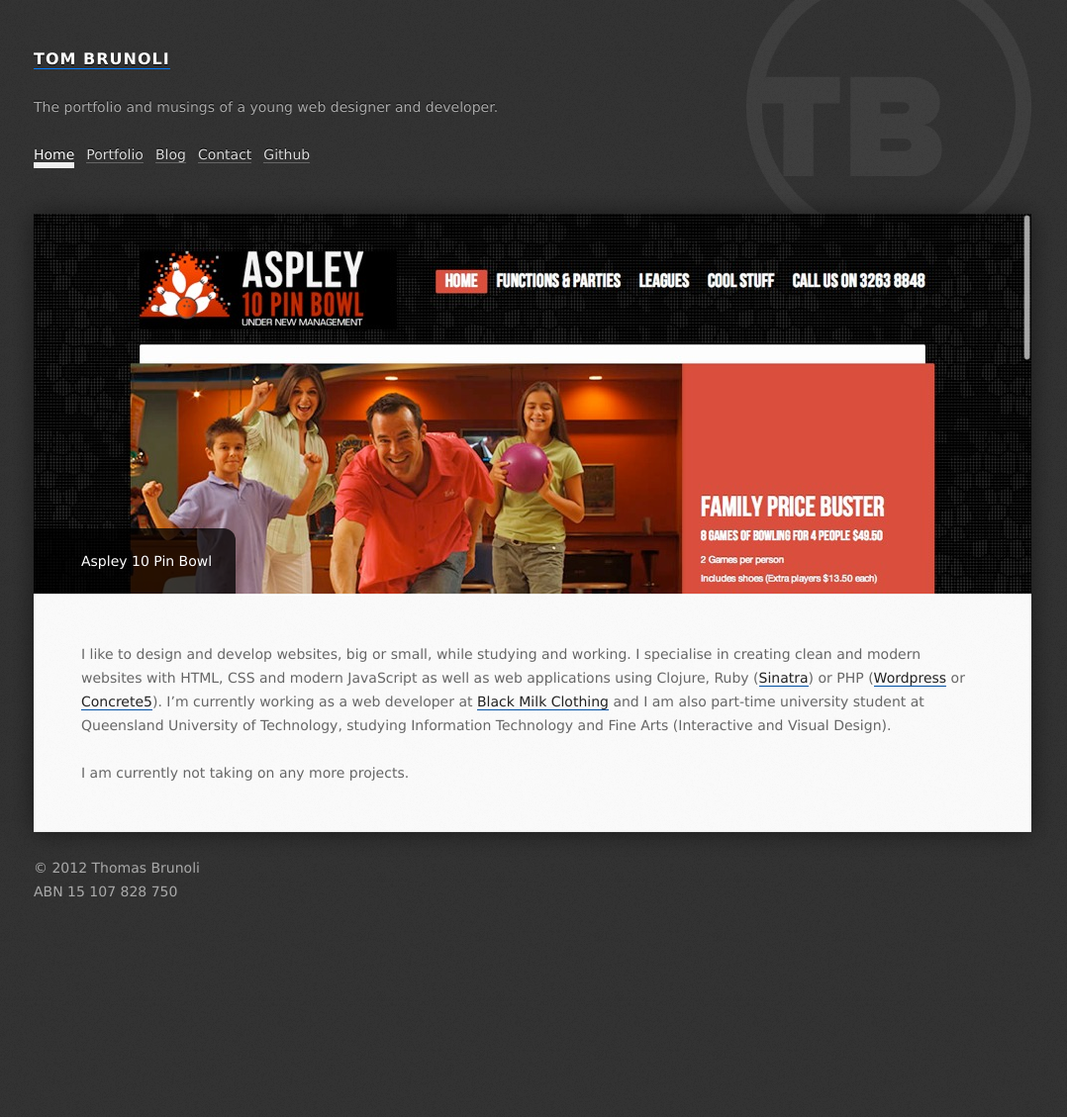
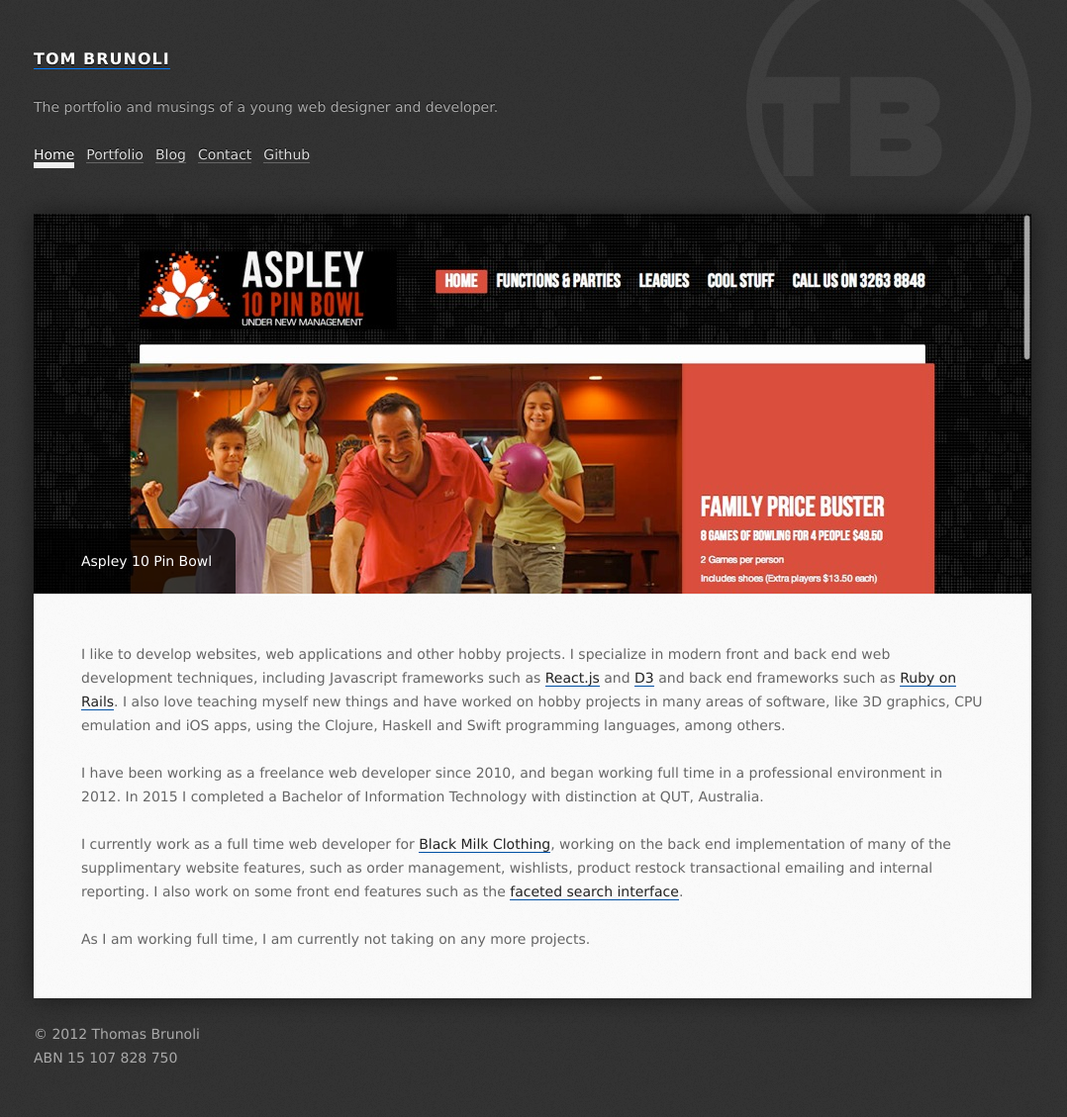
Before and after one commit to tominated/tominated.github.com, a Jekyll site: the page built from index.html, in a window 1280 px wide. Shown: the whole page at 99% size, without its empty margins (102-1180 px from the left). Built offline with Jekyll 4.4.1, drawn with Linux system fonts in a browser that asks for light colours; nearby versions of some CDN libraries; Markdown is read by kramdown in place of the engine named in the settings; before the commit the page ends 961 px from its top, so only the background shows below that.

Commit message:
Re-write homepage

```diff
--- a/index.html
+++ b/index.html
@@ -36,19 +36,33 @@
 </div>
 <section>
   <p>
-    I like to design and develop websites, big or small, while studying and
-    working. I specialise in creating clean and modern websites with HTML,
-    CSS and modern JavaScript as well as web applications using Clojure, Ruby
-    (<a href="http://www.sinatrarb.com/" target="_blank">Sinatra</a>) or PHP
-    (<a href="http://wordpress.org/" target="_blank">Wordpress</a> or
-    <a href="http://www.concrete5.org/" target="_blank">Concrete5</a>).
-    I’m currently working as a web developer at
-    <a href="http://blackmilkclothing.com/">Black Milk Clothing</a> and I am
-    also part-time university student at Queensland University of Technology,
-    studying Information Technology and Fine Arts (Interactive and Visual
-    Design).
+    I like to develop websites, web applications and other hobby projects.
+    I specialize in modern front and back end web development techniques,
+    including Javascript frameworks such as
+    <a href="https://facebook.github.io/react/" target="_blank">React.js</a>
+    and <a href="http://d3js.org/" target="_blank">D3</a> and back end
+    frameworks such as
+    <a href="http://rubyonrails.org/" target="_blank">Ruby on Rails</a>.
+    I also love teaching myself new things and have worked on hobby projects
+    in many areas of software, like 3D graphics, CPU emulation and iOS apps,
+    using the Clojure, Haskell and Swift programming languages, among others.
   </p>
   <p>
-    I am currently not taking on any more projects.
+    I have been working as a freelance web developer since 2010, and began
+    working full time in a professional environment in 2012. In 2015 I
+    completed a Bachelor of Information Technology with distinction at QUT,
+    Australia.
+  </p>
+  <p>
+    I currently work as a full time web developer for
+    <a href="http://blackmilkclothing.com/" target="_blank">Black Milk Clothing</a>,
+    working on the back end implementation of many of the supplimentary
+    website features, such as order management, wishlists, product restock
+    transactional emailing and internal reporting. I also work on some
+    front end features such as the
+    <a href="http://blackmilkclothing.com/pages/search" target="_blank">faceted search interface</a>.
+  </p>
+  <p>
+    As I am working full time, I am currently not taking on any more projects.
   </p>
 </section>
```
